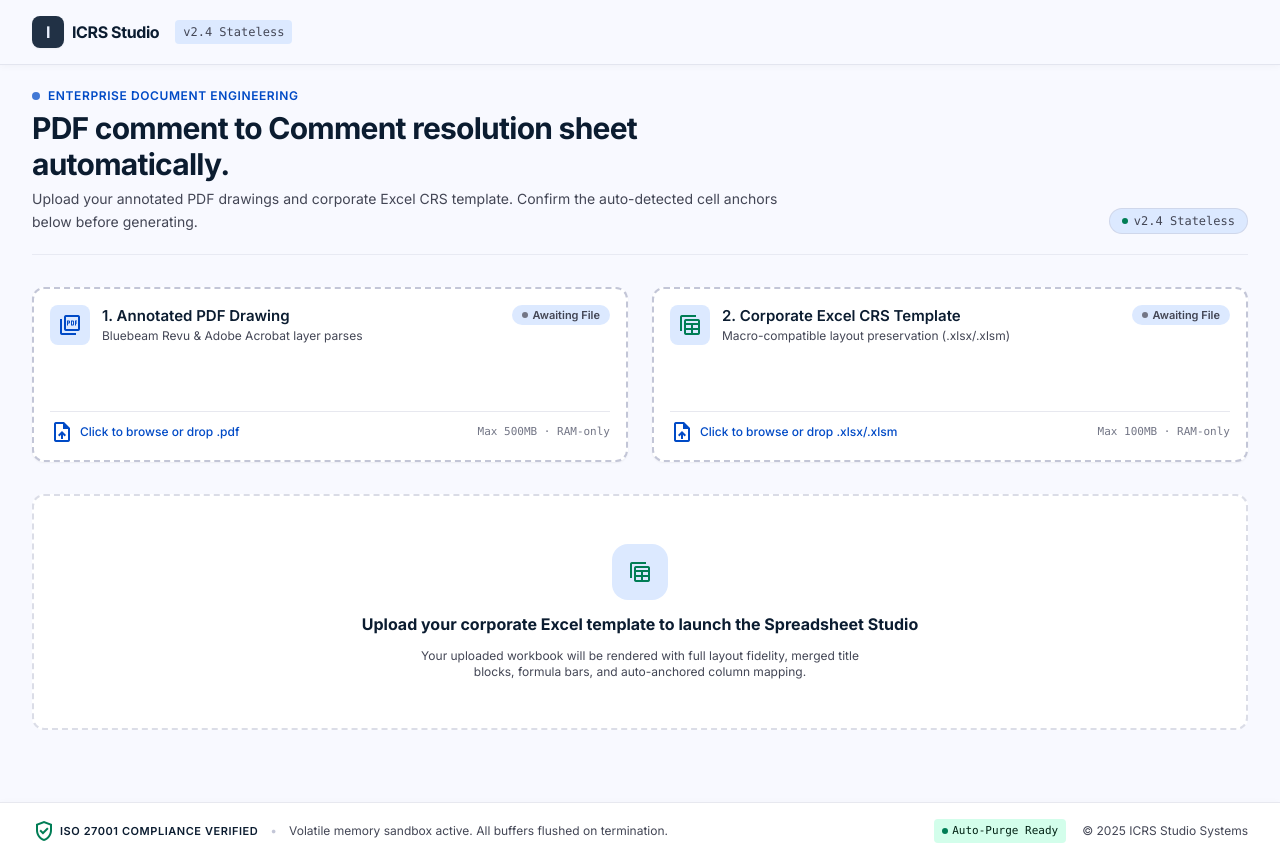
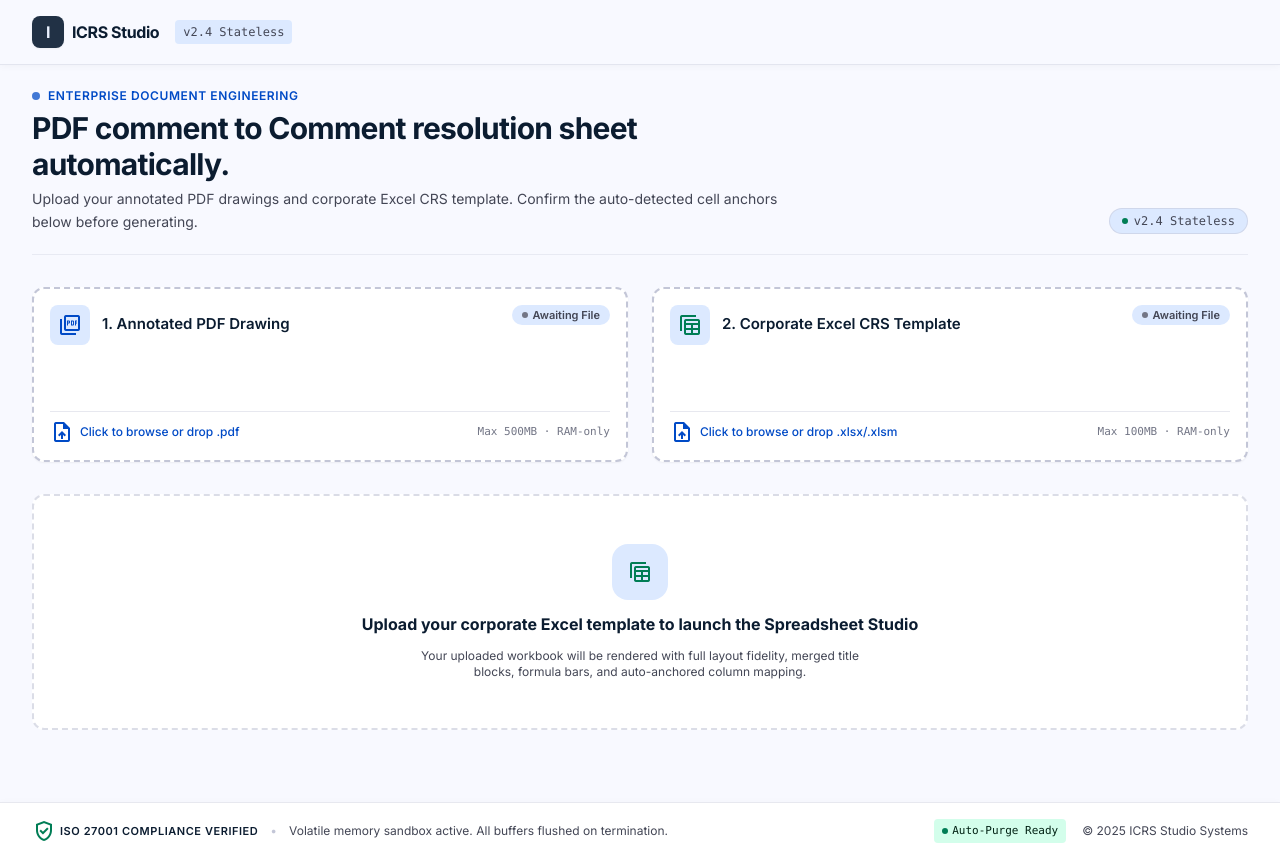
Before and after one commit to SAMMAZCRYPTO/ICRStest, a Next.js app in the folder frontend/: page / in a window 1280 px wide. Built offline with nearby package versions, Linux system fonts and the light colour scheme.

Commit message:
feat(ui): remove Bluebeam Revu / Adobe Acrobat layer parses and macro layout preservation labels

```diff
--- a/frontend/src/app/page.tsx
+++ b/frontend/src/app/page.tsx
@@ -213,15 +213,14 @@ export default function Home() {
               <FileDropzone
                 stepNumber="1"
                 label="Annotated PDF Drawing"
-                sublabel="Bluebeam Revu & Adobe Acrobat layer parses"
                 accept=".pdf"
                 file={pdfFile}
                 onFileSelect={setPdfFile}
                 iconType="pdf"
                 extraInfo={
                   pdfMarkupCount !== null
-                    ? `${pdfMarkupCount} Markups Extracted (Acrobat & Bluebeam)`
-                    : "18 Markups Extracted (Acrobat & Bluebeam)"
+                    ? `${pdfMarkupCount} Comments & Markups Extracted`
+                    : "Comments & Markups Extracted"
                 }
               />
 
@@ -229,7 +228,6 @@ export default function Home() {
               <FileDropzone
                 stepNumber="2"
                 label="Corporate Excel CRS Template"
-                sublabel="Macro-compatible layout preservation (.xlsx/.xlsm)"
                 accept=".xlsx,.xlsm"
                 file={excelFile}
                 onFileSelect={setExcelFile}
--- a/frontend/src/components/FileDropzone.tsx
+++ b/frontend/src/components/FileDropzone.tsx
@@ -5,7 +5,7 @@ import { FileText, FileSpreadsheet, UploadCloud, X, CheckCircle } from "lucide-r
 
 interface FileDropzoneProps {
   label: string;
-  sublabel: string;
+  sublabel?: string;
   accept: string;
   file: File | null;
   onFileSelect: (file: File | null) => void;
@@ -105,9 +105,11 @@ export default function FileDropzone({
                 <span className="font-semibold text-[15px] text-on-surface">
                   {stepNumber}. {label}
                 </span>
+                {sublabel && (
                   <span className="text-xs text-on-surface-variant">
                     {sublabel}
                   </span>
+                )}
               </div>
             </div>
             <div className="inline-flex items-center gap-1 px-2.5 py-0.5 rounded-full bg-surface-container-high text-on-surface-variant text-[11px] font-semibold">
@@ -144,9 +146,11 @@ export default function FileDropzone({
                 <span className="font-semibold text-[15px] text-on-surface">
                   {stepNumber}. {label}
                 </span>
+                {sublabel && (
                   <span className="text-xs text-on-surface-variant">
                     {sublabel}
                   </span>
+                )}
               </div>
             </div>
 
--- a/frontend/src/components/InteractiveSpreadsheetMapper.tsx
+++ b/frontend/src/components/InteractiveSpreadsheetMapper.tsx
@@ -1161,7 +1161,7 @@ export default function InteractiveSpreadsheetMapper({
               Stateless In-Memory Injection Ready
             </span>
             <span className="text-xs text-slate-500">
-              Corporate macros, locked title blocks, formula chains, and XML cell relationships 100% preserved.
+              Locked title blocks, formula chains, and formatting 100% preserved.
             </span>
           </div>
         </div>
```
Lines whose indentation alone changed are shown as unchanged.
